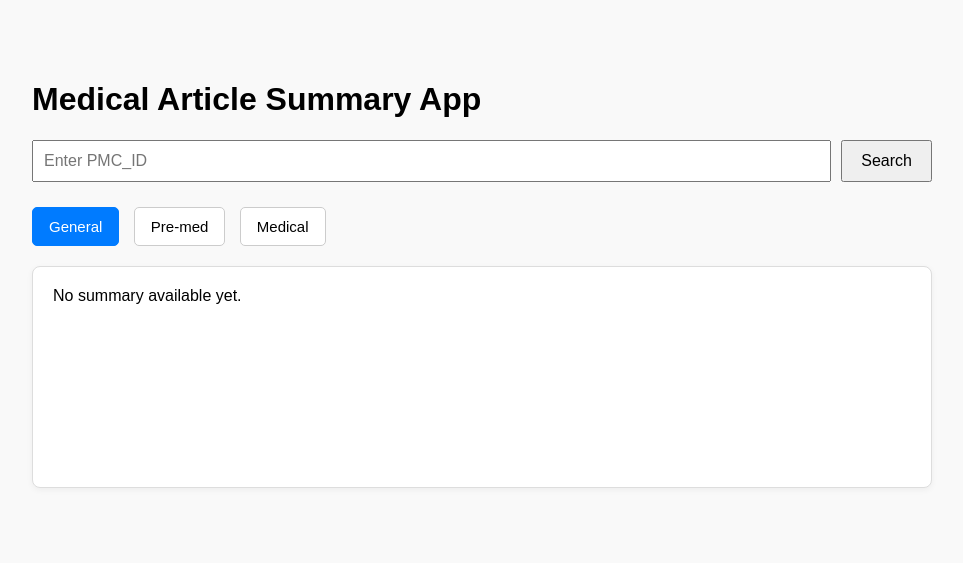
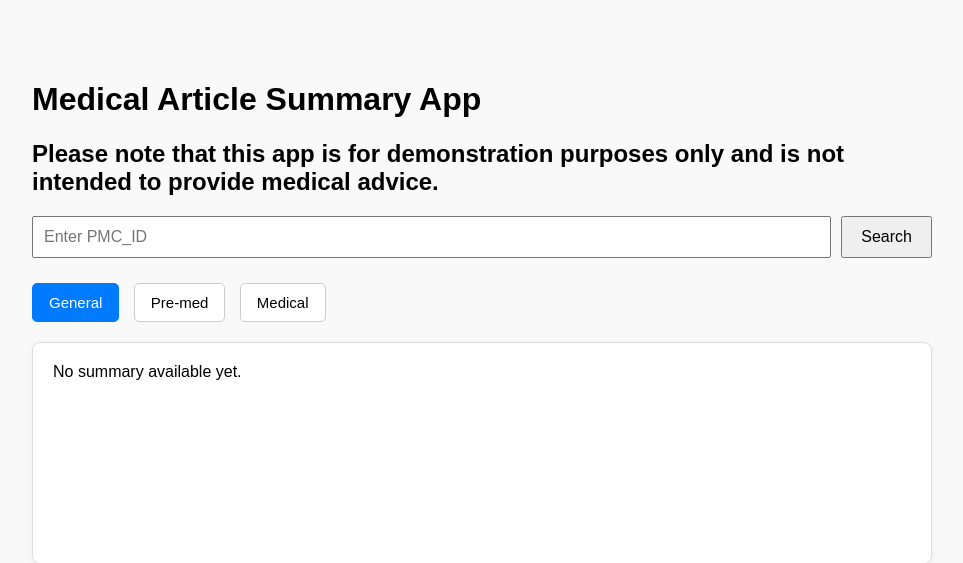
Before and after one commit to stefanmzeidler/CS-Final-Project, a Django app: template UI/summarizer_app/templates/summarizer_app/summarizer.html in a window 1280 px wide. Shown: the top 563 px of the page, without its empty margins (158-1121 px from the left). Run offline with Django 3.2, Linux system fonts and the light colour scheme; the template is opened without the code that fills it, so the values that code supplies are empty.

Commit message:
Added disclaimer to app front.

```diff
--- a/UI/summarizer_app/templates/summarizer_app/summarizer.html
+++ b/UI/summarizer_app/templates/summarizer_app/summarizer.html
@@ -67,6 +67,7 @@
 </head>
 <body>
     <h1>Medical Article Summary App</h1>
+    <h2>Please note that this app is for demonstration purposes only and is not intended to provide medical advice.</h2>
     <div class="search-container">
         <form method="GET" action="">
             <input
```
